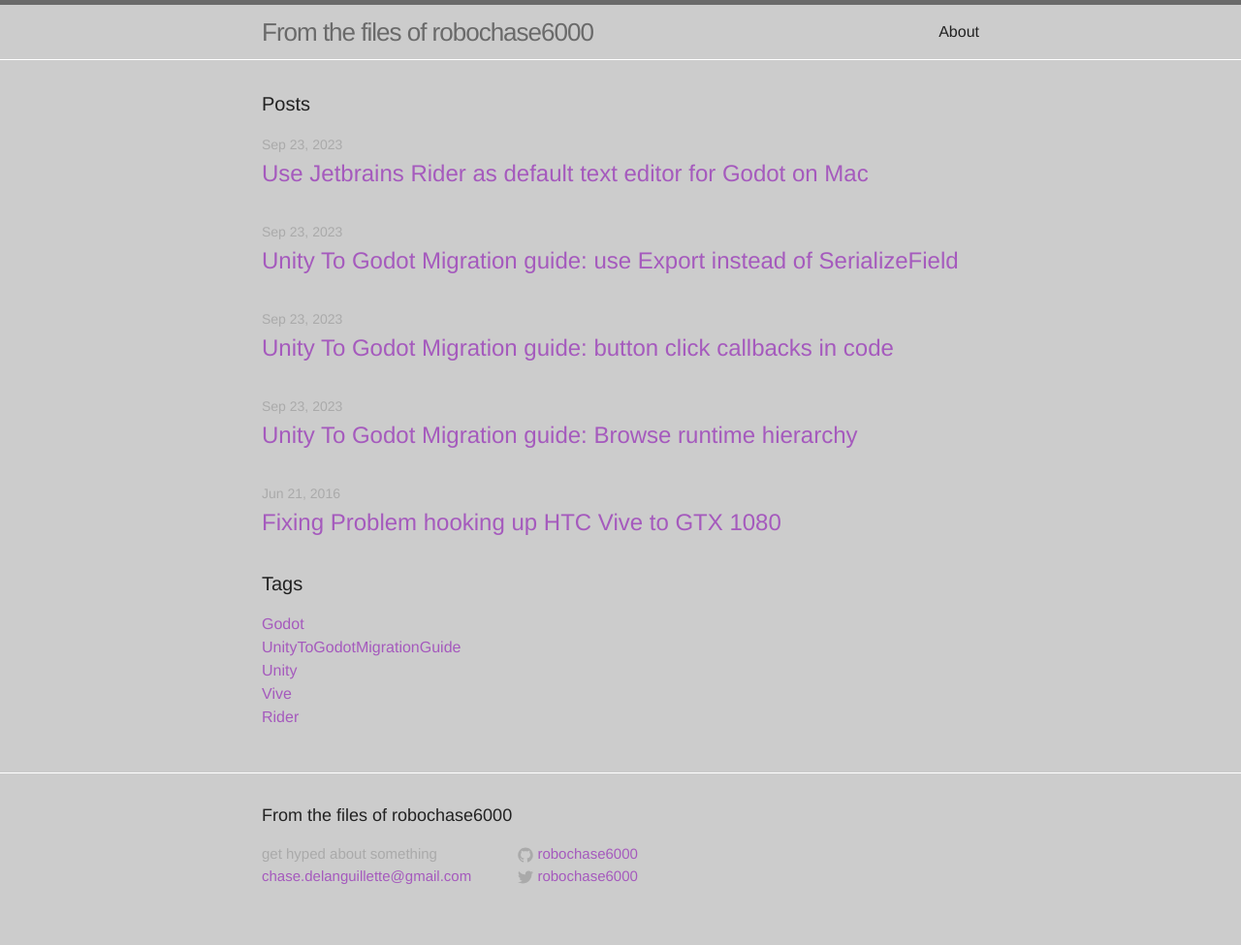
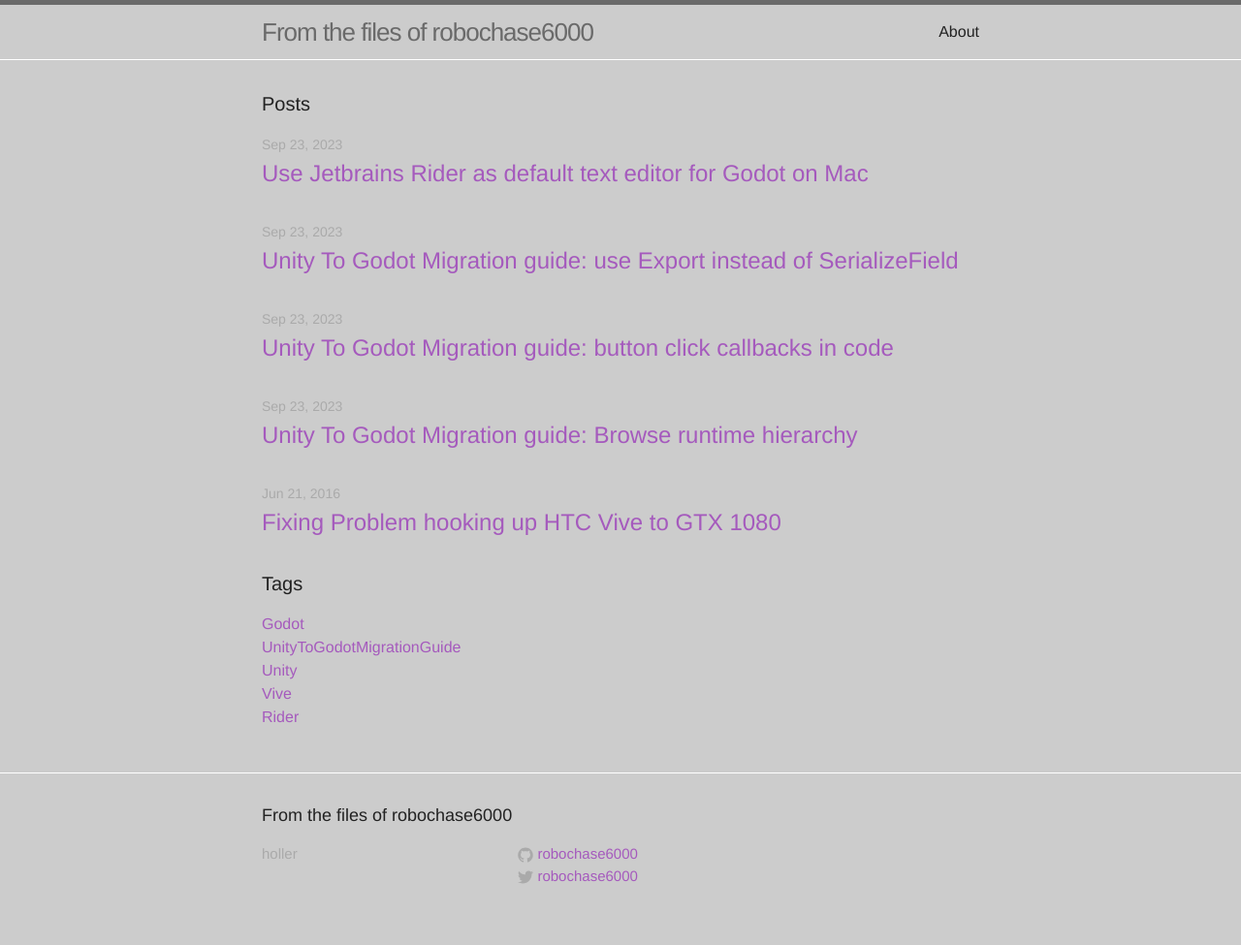
Before and after one commit to robochase6000/robochase6000.github.io, a Jekyll site: the page built from index.html, in a window 1280 px wide. Shown: the whole page at 97% size. Built offline with Jekyll 4.4.1, drawn with Linux system fonts in a browser that asks for light colours.

Commit message:
update footer

```diff
--- a/_includes/footer.html
+++ b/_includes/footer.html
@@ -7,8 +7,8 @@
     <div class="footer-col-wrapper">
       <div class="footer-col footer-col-1">
         <ul class="contact-list">
-          <li>get hyped about something</li>
-          <li><a href="mailto:{{ site.email }}">{{ site.email }}</a></li>
+          <li>holler</li>
+          <li><!--<a href="mailto:{{ site.email }}">{{ site.email }}</a>--></li>
         </ul>
       </div>
 
```
